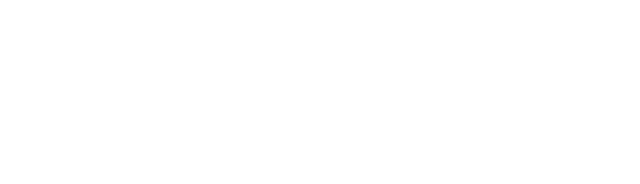
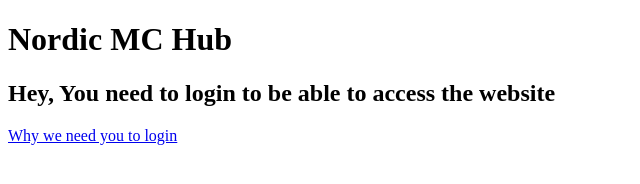
Before and after one commit to EwweKovacevic/nordicmc, a plain HTML site: page index.html in a window 1280 px wide. Shown: the whole page, without its empty margins (0-640 px from the left). Drawn offline with Linux system fonts and the light colour scheme.

Commit message:
Update index.html

```diff
--- a/index.html
+++ b/index.html
@@ -1 +1,7 @@
-<! DOCTYPE html>
+<!DOCTYPE html>
+<body>
+    <title>Nordic MC Hub</title>
+    <h1>Nordic MC Hub</h1>
+    <h2>Hey, You need to login to be able to access the website</h2>
+    <a href="/signupinfo.html"><p>Why we need you to login</p></a>
+</body>
```
